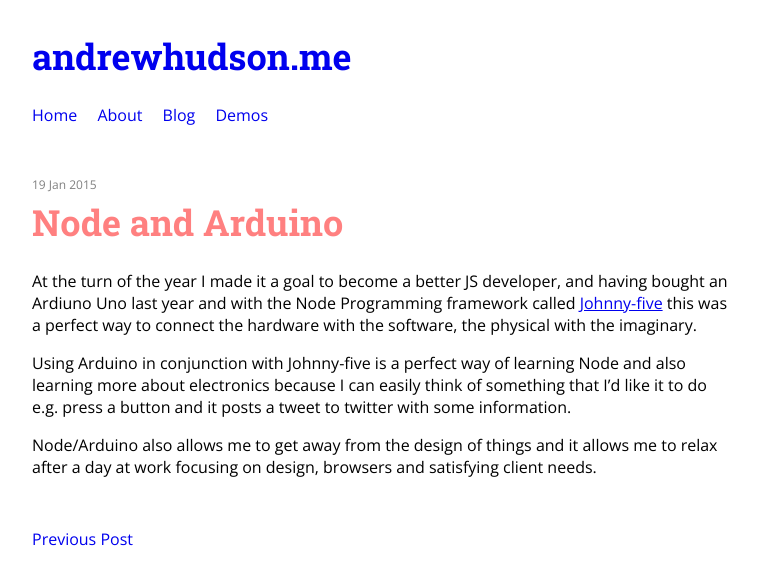
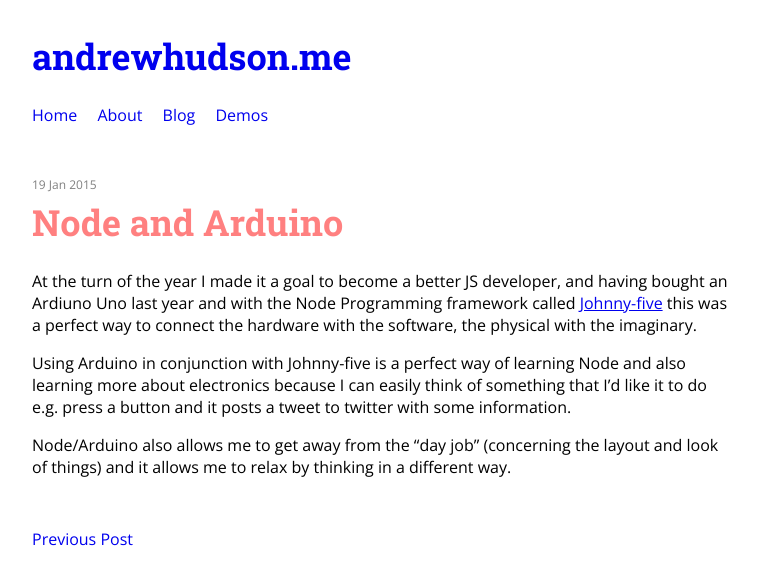
Before and after one commit to bigandy/bigandy.github.io, a Jekyll site: the page built from _posts/2015-01-19-node-arduino.md, in a window 1280 px wide. Shown: the top 585 px of the page, without its empty margins (108-866 px from the left). Built offline with Jekyll 4.4.1, drawn with Linux system fonts in a browser that asks for light colours.

Commit message:
update post

```diff
--- a/_posts/2015-01-19-node-arduino.md
+++ b/_posts/2015-01-19-node-arduino.md
@@ -11,4 +11,4 @@ At the turn of the year I made it a goal to become a better JS developer, and ha
 
 Using Arduino in conjunction with Johnny-five is a perfect way of learning Node and also learning more about electronics because I can easily think of something that I'd like it to do e.g. press a button and it posts a tweet to twitter with some information.
 
-Node/Arduino also allows me to get away from the design of things and it allows me to relax after a day at work focusing on design, browsers and satisfying client needs.
+Node/Arduino also allows me to get away from the "day job" (concerning the layout and look of things) and it allows me to relax by thinking in a different way.
```
